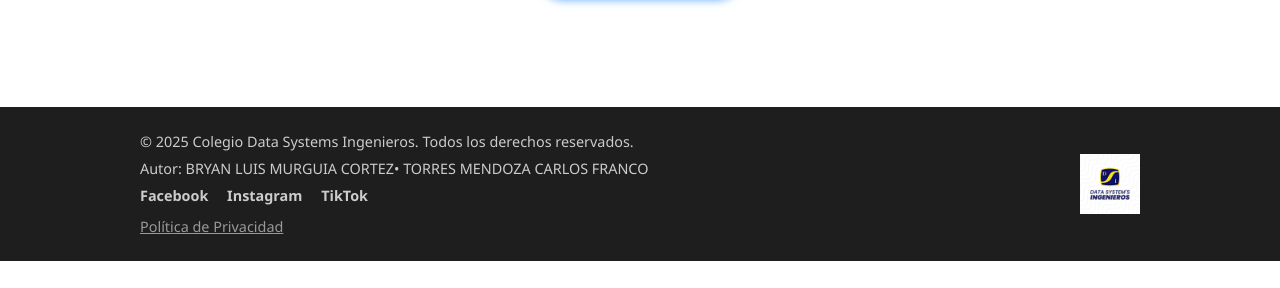
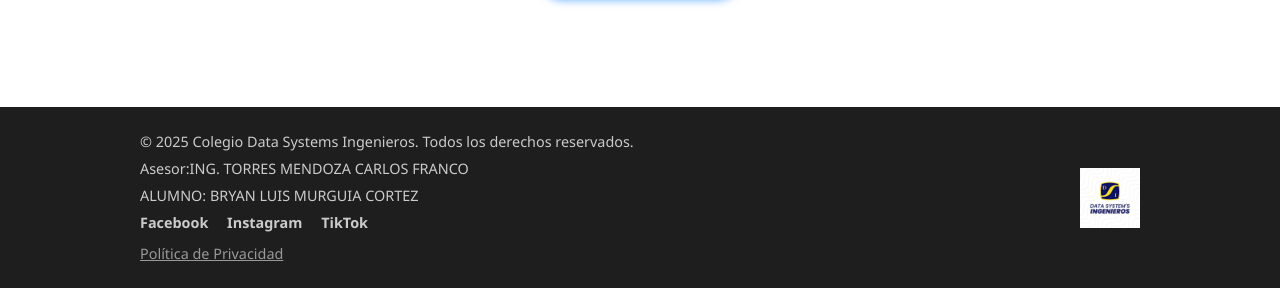
Before and after one commit to francotm26/Franco_Torres, a plain HTML site: page index.html in a window 1280 px wide. Shown: the part 2288-2576 px from the top of the page. Before the commit the page ends 2549 px from the top, so only its background shows below. Drawn offline with Linux system fonts and the light colour scheme.

Commit message:
Update index.html

```diff
--- a/index.html
+++ b/index.html
@@ -142,8 +142,8 @@
     <div class="footer-contenido">
       <div class="footer-izquierda">
         <p>&copy; 2025 Colegio Data Systems Ingenieros. Todos los derechos reservados.</p>
-        <p>Autor: BRYAN LUIS MURGUIA CORTEZ•	TORRES MENDOZA CARLOS FRANCO
-</p>
+        <p>Asesor:ING. TORRES MENDOZA CARLOS FRANCO</P>
+        <P>ALUMNO: BRYAN LUIS MURGUIA CORTEZ</p>
         <div class="redes-sociales">
           <a href="https://www.facebook.com/DataSystemsIngenieros" target="_blank" rel="noopener noreferrer">Facebook</a>
           <a href="https://www.instagram.com/colegio.dsi/" target="_blank" rel="noopener noreferrer">Instagram</a>
```
